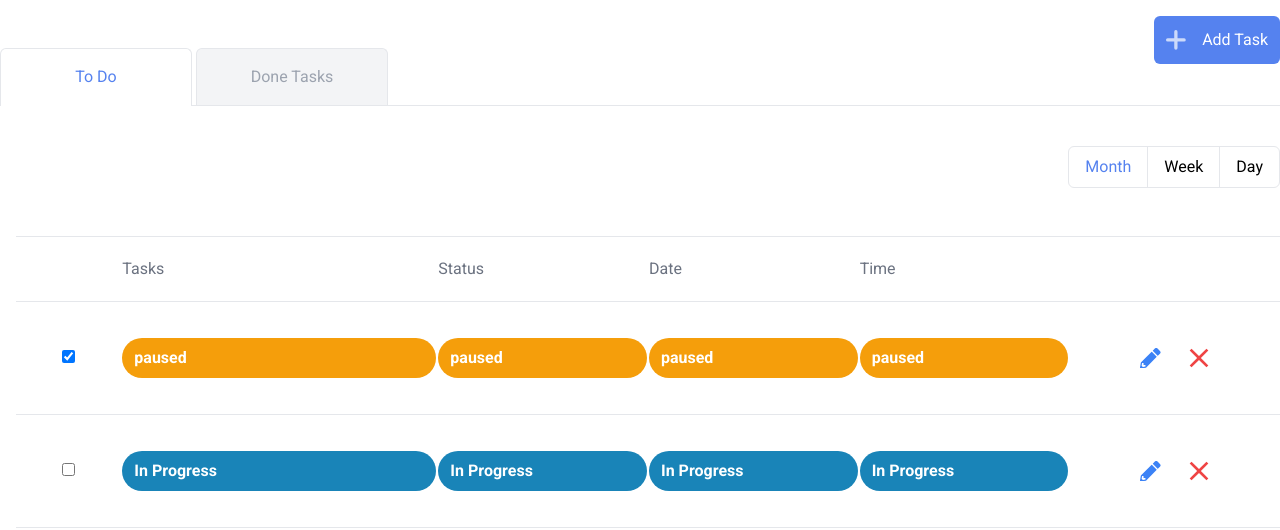
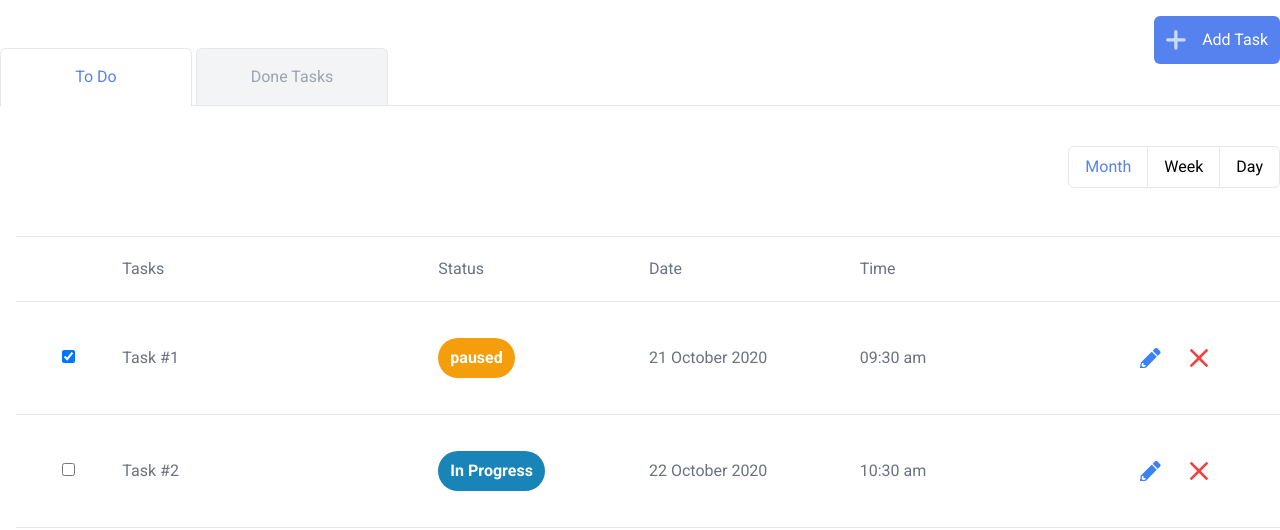
Before and after one commit to FahimAgahi/todolist, a React (Create React App) app: page / in a window 1280 px wide. Shown: the top 530 px of the page. Built offline with nearby package versions, Linux system fonts and the light colour scheme.

Commit message:
Show a static list of Todos

```diff
--- a/src/App.tsx
+++ b/src/App.tsx
@@ -49,13 +49,6 @@ const App: React.FC = () => {
       id: 'date',
       name: 'Date',
       desktopWidth: '2/12',
-      // onRender:(data:String) => {
-      //     return(
-      //         <>
-      //             {data}
-      //         </>
-      //     )
-      // }
     },
     {
       id: 'time',
@@ -86,14 +79,14 @@ const App: React.FC = () => {
           <div>
             <ul className="flex items-center text-center text-gray-400  border-b border-black  border-gray-400  w-full">
               <li
-                className={`w-48 cursor-pointer rounded-t-md mr-1 py-4 border border-black  border-b-0 relative  ${
+                className={`w-48 cursor-pointer rounded-t-md mr-1  border border-black  border-b-0 relative  ${
                   statusTab === 0
                     ? 'bg-white text-primary font-medium'
                     : 'bg-gray-100'
                 }`}
               >
                 <button
-                  className="w-full"
+                  className="w-full py-4"
                   onClick={(): number => handleStatusTab(0)}
                 >
                   To Do
@@ -105,14 +98,14 @@ const App: React.FC = () => {
                 }
               </li>
               <li
-                className={`w-48 cursor-pointer rounded-t-md mr-1 py-4 border border-black border-b-0 relative ${
+                className={`w-48 cursor-pointer rounded-t-md mr-1 border border-black border-b-0 relative ${
                   statusTab === 1
                     ? 'bg-white text-primary font-medium'
                     : 'bg-gray-100'
                 }`}
               >
                 <button
-                  className="w-full"
+                  className="w-full py-4"
                   onClick={(): number => handleStatusTab(1)}
                 >
                   Done Tasks
--- a/src/components/Table.tsx
+++ b/src/components/Table.tsx
@@ -53,30 +53,18 @@ const Table: React.FC<TableType> = ({
               <input defaultChecked={row.checked} type="checkbox" />
             </td>
           )}
-
-          {columns.map((column) => (
-            <td
-              key={column.id}
-              className="py-8 font-medium text-gray-900 text-base "
+          <td className="py-8 text-left">{row.tasks}</td>
+          <td className="py-8 text-left">
+            <div
+              className={`${
+                row.status === 'In Progress' ? 'bg-buttonBlue' : 'bg-yellow-500'
+              } px-3 py-2 text-white rounded-full w-fit-content font-bold inline-block`}
             >
-              <div
-                className={`${
-                  row.status === 'In Progress'
-                    ? 'bg-buttonBlue'
-                    : 'bg-yellow-500'
-                } px-3 py-2 text-white rounded-full w-fit-content font-bold`}
-              >
-                {row.status}
-                {/* {column.id === status ?  row.status : } */}
-              </div>
-              {/* {column.name ? column.onRender(row, column.id) : row[column.id]} */}
-            </td>
-          ))}
-          {/* <td></td>
-          <td className="py-8 font-medium text-gray-900 text-base">
-            21 October 2020
+              {row.status}
+            </div>
           </td>
-          <td className="py-8 font-medium text-gray-900 text-base">09:30 am</td> */}
+          <td className="py-8 text-left">{row.date}</td>
+          <td className="py-8 text-left">{row.time}</td>
 
           {withAction && (
             <td className="py-8 font-medium text-gray-900 text-base ">
```
